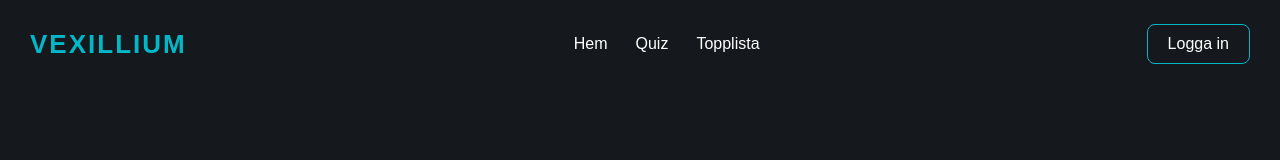
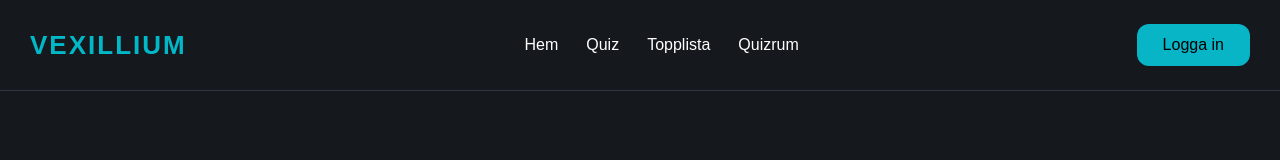
Before and after one commit to donne41/Vexillium, a Vue app in the folder frontend/: page / in a window 1280 px wide. Shown: the top 160 px of the page. Built offline with nearby package versions, Linux system fonts and the light colour scheme; no server answers.

Commit message:
repair navbar navigation and add full-width sticky header

```diff
--- a/frontend/src/components/Leaderboard.vue
+++ b/frontend/src/components/Leaderboard.vue
@@ -6,7 +6,7 @@ const players = []
 </script>
 
 <template>
-  <section class="leaderboard">
+  <section id="leaderboard" class="leaderboard">
 
     <div class="leaderboard-header">
       <div>
--- a/frontend/src/components/Navbar.css
+++ b/frontend/src/components/Navbar.css
@@ -1,10 +1,15 @@
-
 /* Navigation */
 
 .navbar {
-    max-width: 1300px;
+    max-width: 100%;
+    max-width: none;
     margin: 0 auto;
     padding: 24px 30px;
+    position: sticky;
+    top: 0;
+    z-index: 100;
+    background: var(--background);
+    border-bottom: 1px solid var(--border);
 }
 
 .navbar-content {
@@ -12,6 +17,8 @@
     justify-content: space-between;
     align-items: center;
     gap: 24px;
+    max-width: 1240px;
+    margin: 0 auto;
 }
 
 .navbar h1 {
@@ -37,18 +44,23 @@
     color: var(--teal);
 }
 
-.login-button {
-    padding: 10px 20px;
-    background: transparent;
-    color: var(--teal);
-    border: 1px solid var(--teal);
-    border-radius: 8px;
-    font-size: 15px;
+.navbar .login-button {
+    display: inline-flex;
+    align-items: center;
+    justify-content: center;
+    padding: 12px 26px;
+    border: none;
+    border-radius: 12px;
+    background: #08b5c6;
+    color: #000;
+    font: inherit;
+    font-weight: 500;
+    text-decoration: none;
 }
 
 .navbar .login-button:hover {
-    background: var(--teal);
-    color: var(--background);
+    background: #09c5d6;
+    color: #101810;
 }
 
 /* Hamburger menu - hidden on desktop */
@@ -152,14 +164,21 @@
     }
 
     .mobile-nav .mobile-login {
+        align-self: flex-start;
         margin-top: 8px;
-        border: 1px solid var(--teal);
-        color: var(--teal);
+        padding: 12px 26px;
+        border: none;
+        border-radius: 12px;
+        background: #08b5c6;
+        color: #000;
+        font: inherit;
+        font-weight: 500;
         text-align: center;
+        text-decoration: none;
     }
 
     .mobile-nav .mobile-login:hover {
-        background: var(--teal);
-        color: var(--background);
+        background: #09c5d6;
+        color: #000;;
     }
 }
--- a/frontend/src/components/Navbar.vue
+++ b/frontend/src/components/Navbar.vue
@@ -1,9 +1,8 @@
-
 <script setup>
 import './Navbar.css'
 
-import { ref, watch } from 'vue'
-import { useRoute } from 'vue-router'
+import {ref, watch} from 'vue'
+import {useRoute} from 'vue-router'
 
 const isMenuOpen = ref(false)
 const route = useRoute()
@@ -24,14 +23,21 @@ watch(() => route.fullPath, closeMenu)
   <header class="navbar">
     <div class="navbar-content">
 
-      <RouterLink to="/" class="navbar-logo">
+      <RouterLink to="/" class="navbar-logo" @click="closeMenu">
         <h1>VEXILLIUM</h1>
       </RouterLink>
 
       <nav class="desktop-nav">
-        <a href="#">Hem</a>
-        <a href="#">Quiz</a>
-        <a href="#">Topplista</a>
+        <RouterLink to="/" @click="closeMenu">Hem</RouterLink>
+        <RouterLink :to="{ path: '/', hash: '#quiz' }" @click="closeMenu">
+          Quiz
+        </RouterLink>
+        <RouterLink :to="{ path: '/', hash: '#leaderboard' }" @click="closeMenu">
+          Topplista
+        </RouterLink>
+        <RouterLink :to="{ path: '/', hash: '#quiz-rooms' }" @click="closeMenu">
+          Quizrum
+        </RouterLink>
       </nav>
 
       <RouterLink to="/login" class="login-button desktop-login">
@@ -61,9 +67,17 @@ watch(() => route.fullPath, closeMenu)
         aria-label="Mobilnavigation"
     >
       <RouterLink to="/" @click="closeMenu">Hem</RouterLink>
-    <a href="/#quiz-categories" @click="closeMenu">Quiz</a>
-    <a href="/#leaderboard" @click="closeMenu">Topplista</a>
-    <a href="/#quiz-rooms" @click="closeMenu">Quizrum</a>
+      <RouterLink :to="{ path: '/', hash: '#quiz' }" @click="closeMenu">
+        Quiz
+      </RouterLink>
+
+      <RouterLink :to="{ path: '/', hash: '#leaderboard' }" @click="closeMenu">
+        Topplista
+      </RouterLink>
+
+      <RouterLink :to="{ path: '/', hash: '#quiz-rooms' }" @click="closeMenu">
+        Quizrum
+      </RouterLink>
       <RouterLink to="/login" class="mobile-login" @click="closeMenu">
         Logga in
       </RouterLink>
--- a/frontend/src/components/QuizRoom.vue
+++ b/frontend/src/components/QuizRoom.vue
@@ -379,7 +379,7 @@ onUnmounted(() => {
 </script>
 
 <template>
-  <section class="quiz-room-section">
+  <section id="quiz-rooms" class="quiz-room-section">
     <div class="quiz-room-container">
 
       <div class="quiz-room-heading">
--- a/frontend/src/router/index.js
+++ b/frontend/src/router/index.js
@@ -12,6 +12,13 @@ const router = createRouter({
   scrollBehavior(to, from, savedPosition) {
     if (savedPosition) {
       return savedPosition
+    }
+
+    if (to.hash) {
+      return {
+        el: to.hash,
+        top: 110,
+      }
     }
 
     return { top: 0 }
```
Lines whose indentation alone changed are shown as unchanged.
